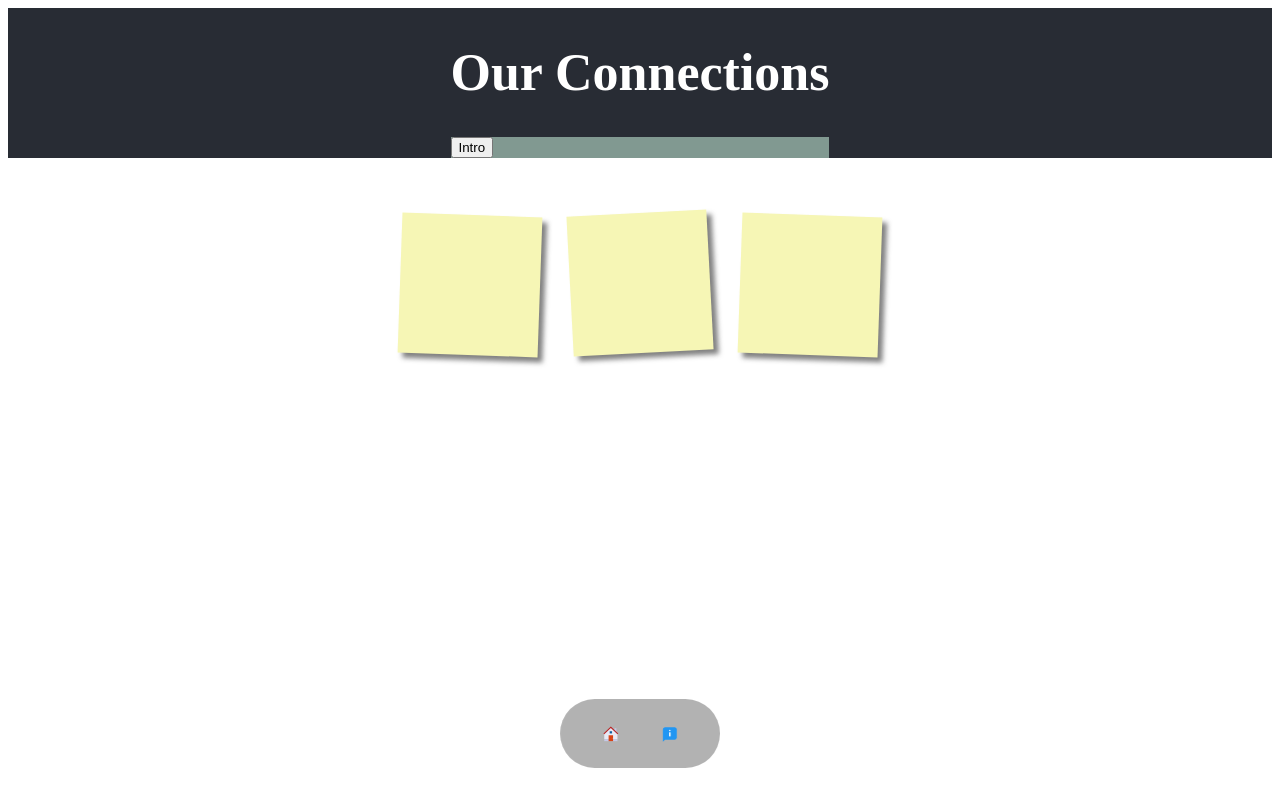
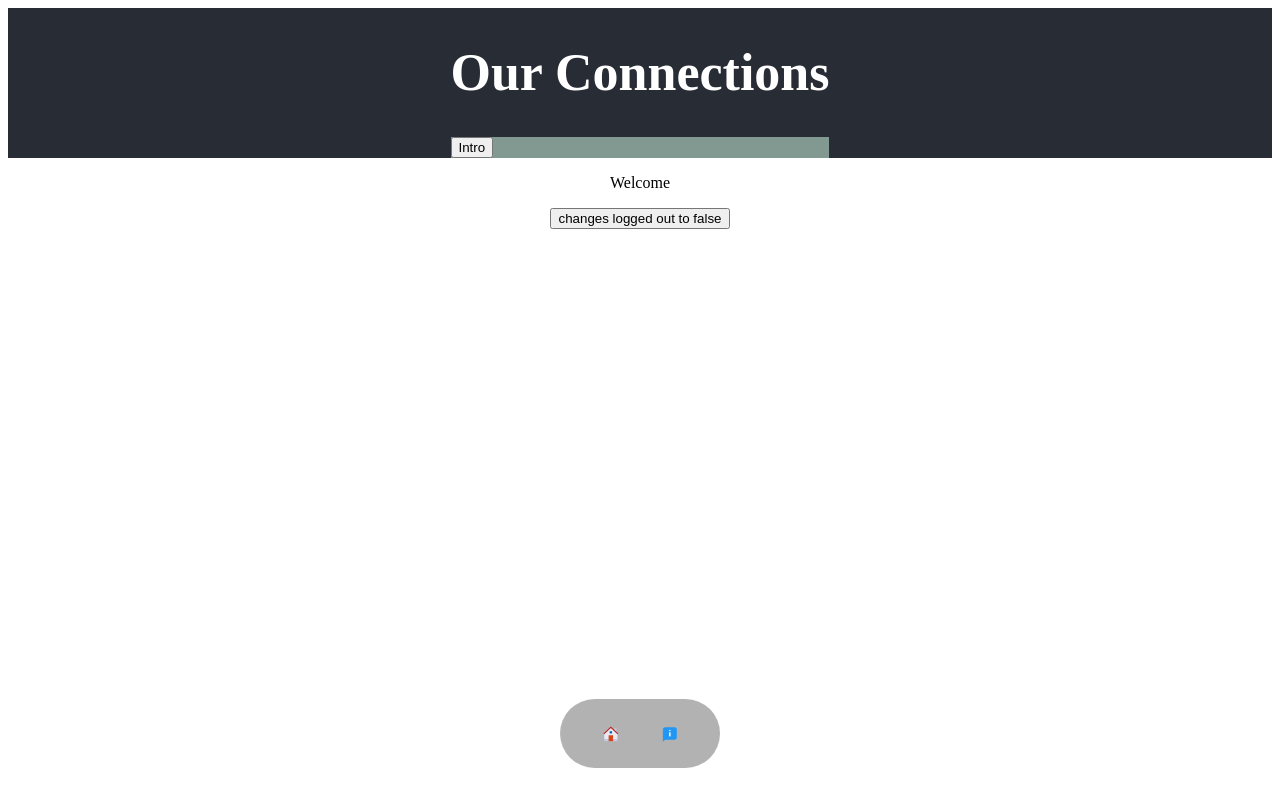
Before and after one commit to shamzaali7/connection-frontend-api, a React (Create React App) app: page / in a window 1280 px wide. Built offline with nearby package versions, Linux system fonts and the light colour scheme.

Commit message:
login conditional added to app.js

```diff
--- a/src/App.js
+++ b/src/App.js
@@ -1,28 +1,39 @@
 import react from 'react';
 import { BrowserRouter, Routes, Route } from 'react-router-dom'
+import { useState } from 'react';
 import './App.css';
 import Header from './Header'
 import Main from './Main'
 import Footer from './Footer'
 import Nav from './Nav'
+import Login from './Login'
 
 
 
 function App() {
+  const [loggedOut, setLoggedOut] = useState(true)
+
   return (
     <BrowserRouter>
       <Routes>
         {/* format for route Route path = "/URLNAME" element = {<COMPONENT  stateIfNeeded ={stateIfNeeded}/>} /> */}
         <Route path="/" />
         <Route path ="main" element={<Main/> }/>
-        {/* <Route path = "main/:id" element={<Contact />}/>
+         {/* <Route path = "main/:id" element={<Contact />}/>
         <Route path = "intro" element= {<Intro />}/> */}
       </Routes>
+
+
 
      <div className="App">
        <Header/>
         <Nav/>
-       <Main/>
+        {loggedOut ?
+          <Login setLoggedOut={setLoggedOut} />
+          : <Main />
+        }
+
+       {/* <Main/> */}
        <Footer/>
 
      </div>
--- a/src/Login.jsx
+++ b/src/Login.jsx
@@ -1,10 +1,14 @@
+
+import React from 'react';
+import { Link } from 'react-router-dom';
 //when this is created it will need the following information incorporated
 const Login = ({ setLoggedOut }) => {
     return (
         <div>
-            <Link to='main'>
-                <p  onClick={() => setLoggedOut(false)}>see my contacts</p>
-            </Link>
+            <p>Welcome</p>
+
+                <button onClick={() => setLoggedOut(false)}>changes logged out to false</button>
+
         </div>
     )
 }
--- a/src/Main.jsx
+++ b/src/Main.jsx
@@ -14,6 +14,7 @@ return (
     <div className="postIt"></div>
     <div className="postIt"></div>
   </div>
+
 )
   // const [contacts, setContacts]= useState()
   // const getContacts = {
```
